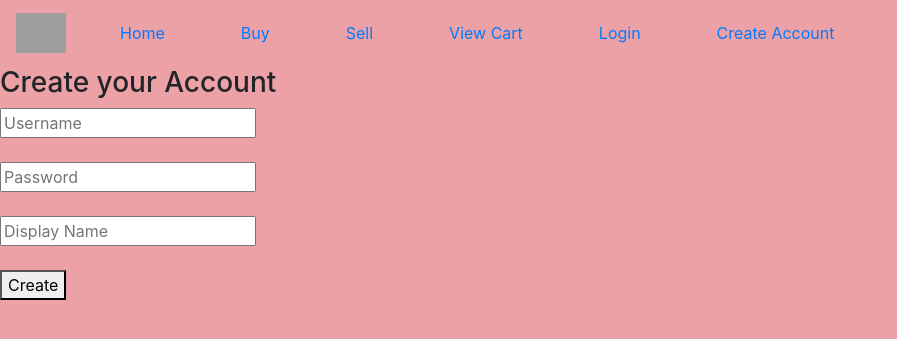
After one commit to Arceus1ooo/Exchange4Students, a Flask app: page /create in a window 1280 px wide. The commit adds this page. Shown: the top 339 px of the page, without its empty margins (0-897 px from the left). Run offline with Flask 2, Linux system fonts and the light colour scheme; some libraries are stand-ins or nearby versions; grey boxes are pictures that could not be loaded.

Commit message:
added login functionality

```diff
--- a/app.py
+++ b/app.py
@@ -101,10 +101,24 @@ def confirm():
 
     return render_template('confirmation.html', str_res = str_res)
 
-@app.route('/add-to-cart', methods = ['GET', 'POST'])
-def addToCart():
+@app.route('/login', methods = ['GET', 'POST'])
+def login():
     if request.method == 'POST':
-        product = request.form['objectID']
+        username = request.form['username']
+        password = request.form['password']
+        check = db_func.checkPassword(username, password)
+        if check:
+            return render_template('cart.html')
+    return render_template('login.html')
+
+@app.route('/create', methods = ['GET', 'POST'])
+def create():
+    if request.method == 'POST':
+        username = request.form['username']
+        password = request.form['password']
+        displayName = request.form['displayName']
+        db_func.createUser(username, password, displayName)
+    return render_template('create.html')
 
 
 if __name__ == '__main__':
--- a/templates/base.html
+++ b/templates/base.html
@@ -97,6 +97,12 @@
                 <li class="nav-item">
                     <a class="nav-link" href="/">View Cart</a>
                 </li>
+                <li class='nav-item'>
+                    <a class='nav-link' href='/login'>Login</a>
+                </li>
+                <li class='nav-item'>
+                    <a class='nav-link' href='/create'>Create Account</a>
+                </li>
             </ul>
         </div>
       </nav>
--- /dev/null
+++ b/templates/create.html
@@ -0,0 +1,16 @@
+{% extends 'base.html' %}
+
+
+{% block head %}
+
+{% endblock %}
+
+{% block body %}
+<h3>Create your Account</h3>
+<form action='/create' method='POST' enctype="multipart/form-data">
+<input type='text' name='username' placeholder="Username"/> <br> <br>
+<input type='text' name='password' placeholder="Password"/> <br> <br>
+<input type='text' name='displayName' placeholder="Display Name"/> <br> <br>
+<button type='submit'>Create</button>
+</form>
+{% endblock %}
```
Also changed, not shown: db_func.py (+28 -2 lines), templates/cart.html (added, +10 -0 lines), templates/login.html (added, +15 -0 lines), templates/myListings.html (added, +10 -0 lines), templates/order.html (added, +10 -0 lines).
